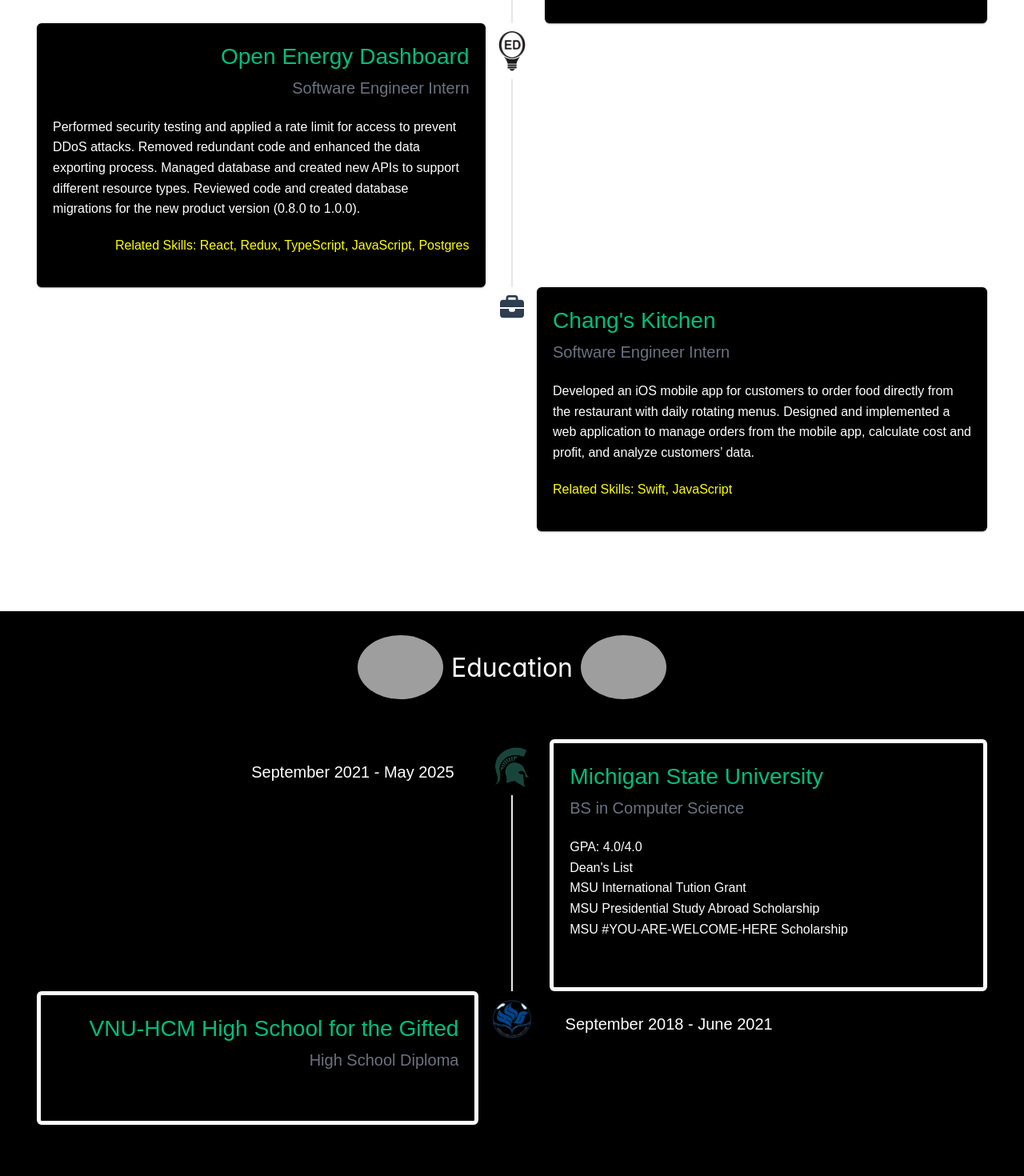
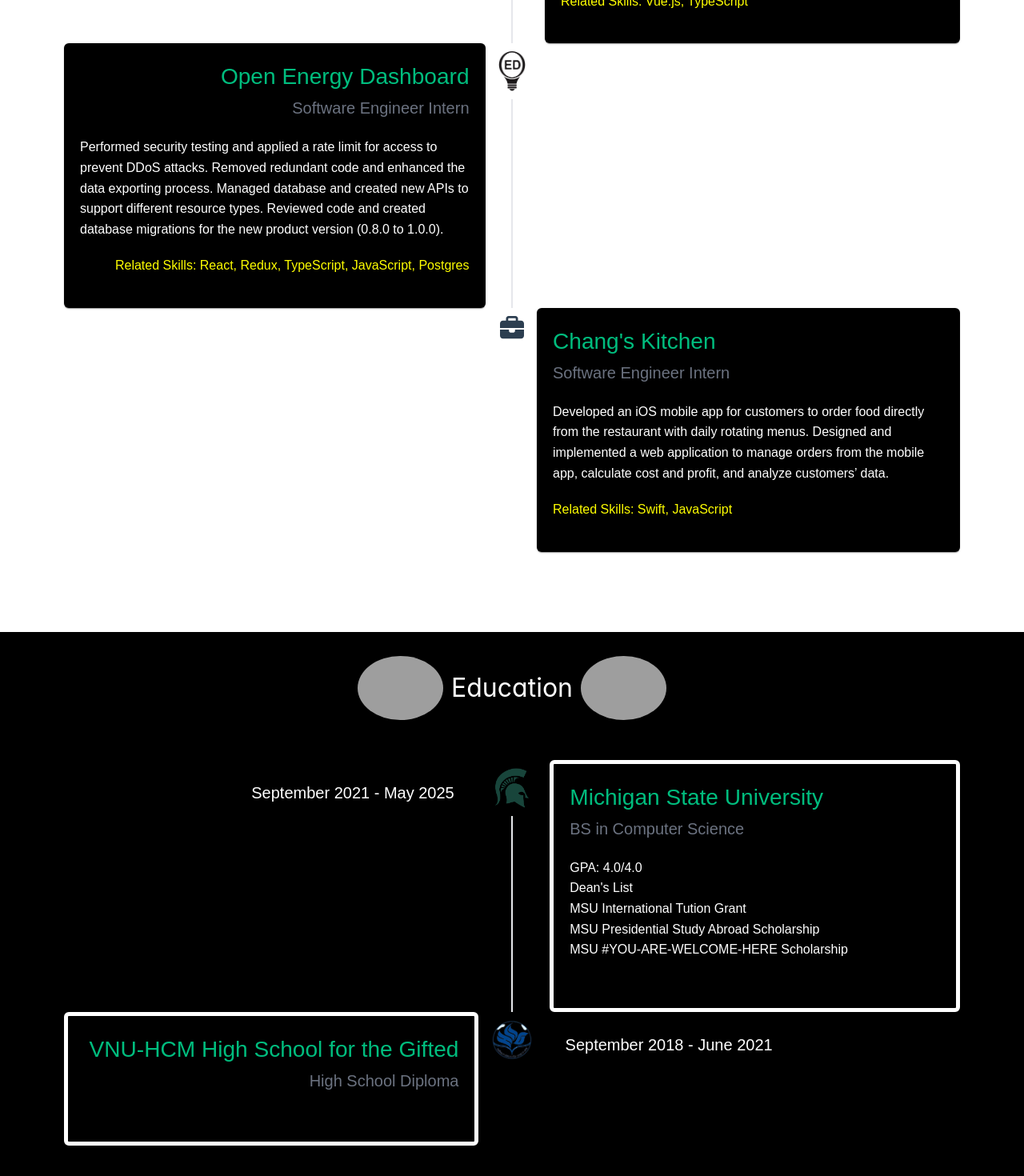
Before and after one commit to truongdd03/truongdd03.github.io, a Vue app: page / in a window 1280 px wide. Shown: the part 1236-2706 px from the top of the page at 80% size. Built offline with nearby package versions, Linux system fonts and the light colour scheme; grey boxes are pictures that could not be loaded; a web font is replaced by a local one; what @kyvg/vue3-notification would draw is missing.

Commit message:
fix: fix css

```diff
--- a/src/assets/main.css
+++ b/src/assets/main.css
@@ -40,7 +40,7 @@
 }
 
 .wrapper {
-  padding: 30px 0px 100px 0px;
+  padding: 30px 5% 100px 5%;
   width: 100%;
   min-height: 100vh;
   text-align: center;
--- a/src/components/education/EducationPane.vue
+++ b/src/components/education/EducationPane.vue
@@ -60,8 +60,6 @@
 
 <style lang="scss" scoped>
 .timeline {
-    margin: 0px 30px 0px 30px;
-
     .duration-wrapper {
         padding: 25px;
         min-height: 50px;
--- a/src/components/experience/ExperiencePane.vue
+++ b/src/components/experience/ExperiencePane.vue
@@ -73,8 +73,6 @@
 
 <style lang="scss" scoped>
 .timeline {
-    margin: 0px 30px 0px 30px;
-
     .duration-wrapper {
         padding: 25px;
         min-height: 50px;
--- a/src/components/introduction/IntroductionPane.vue
+++ b/src/components/introduction/IntroductionPane.vue
@@ -1,5 +1,5 @@
 <template>
-    <div class="wrapper black-background full">
+    <div class="wrapper black-background">
         <DynamicAvatar />
         <SocialInformation />
         <TypingText constantText="Hi, I'm " :dynamicTexts="roles" />
@@ -33,7 +33,7 @@
 
 <style lang="scss" scoped>
 .icon-wrapper {
-    width: 100%;
+    width: 90%;
     position: absolute;
     bottom: 5%;
     text-align: center;
```
